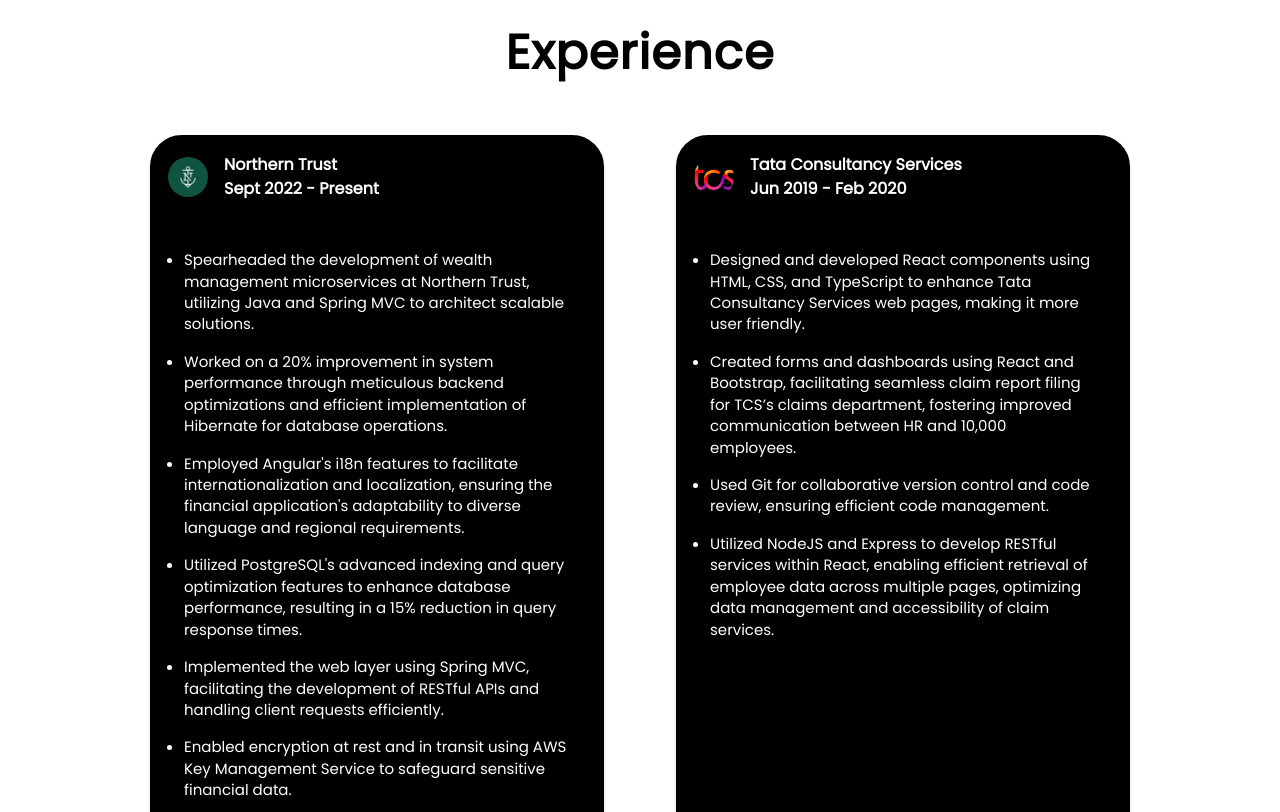
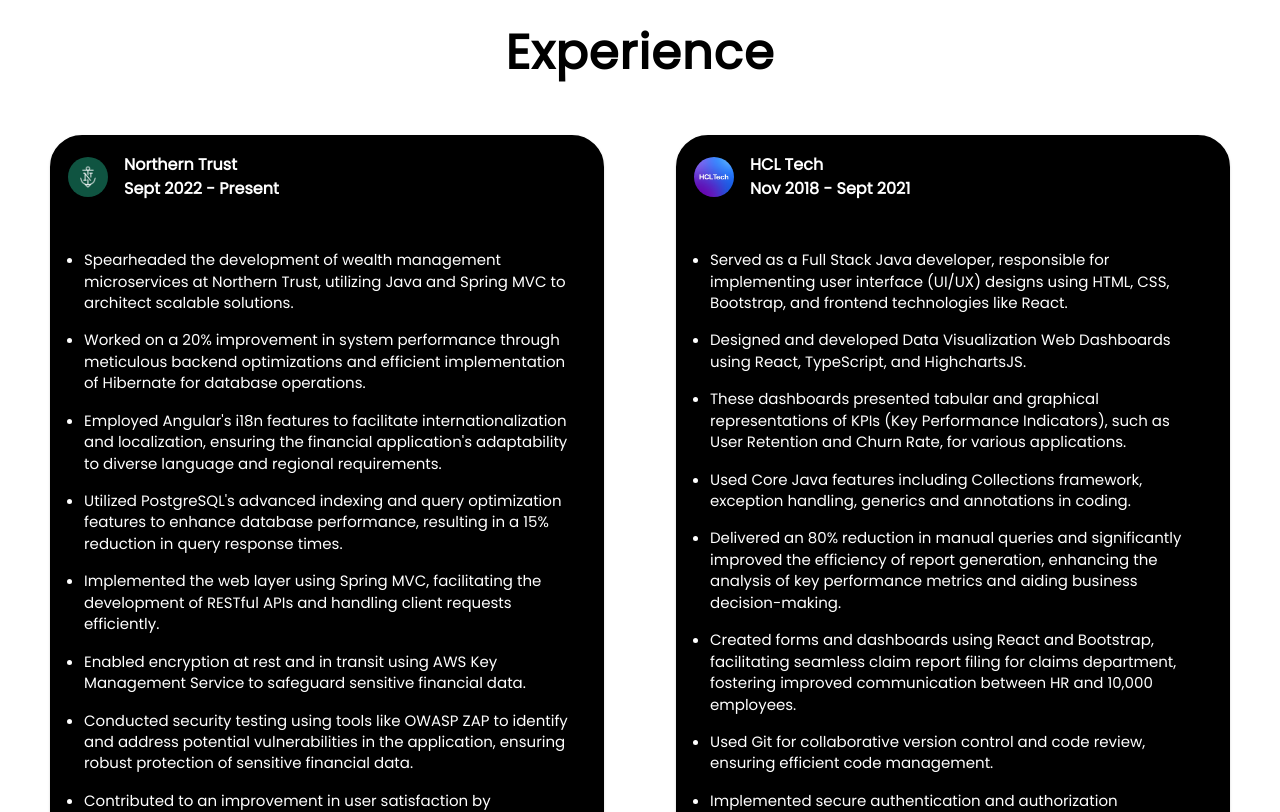
Before and after one commit to bevanjacinto/bevanjacinto.github.io, a React (Vite) app: page / in a window 1280 px wide. Shown: the part 1480-2292 px from the top of the page. Built offline with nearby package versions, Linux system fonts and the light colour scheme.

Commit message:
UI changes added

```diff
--- a/src/components/Experience.tsx
+++ b/src/components/Experience.tsx
@@ -5,6 +5,7 @@
 import rocket from "../assets/rocket_mortgage_profile_picture.png";
 import tcon from "../assets/tcs_logo.png";
 import nt from "../assets/nt.jpg";
+import htech from "../assets/hcl.jpg";
 
 const fih = [
   "Developed dynamic and reusable buttons and forms using React and Typescript for an e-learning application to teach unprivileged children.",
@@ -45,6 +46,17 @@
   "Enabled encryption at rest and in transit using AWS Key Management Service to safeguard sensitive financial data.",
   "Conducted security testing using tools like OWASP ZAP to identify and address potential vulnerabilities in the application, ensuring robust protection of sensitive financial data.",
   "Contributed to an improvement in user satisfaction by integrating an intuitive design and advanced functionality into the financial system.",
+];
+
+const hcl = [
+  "Served as a Full Stack Java developer, responsible for implementing user interface (UI/UX) designs using HTML, CSS, Bootstrap, and frontend technologies like React.",
+  "Designed and developed Data Visualization Web Dashboards using React, TypeScript, and HighchartsJS.",
+  "These dashboards presented tabular and graphical representations of KPIs (Key Performance Indicators), such as User Retention and Churn Rate, for various applications.",
+  "Used Core Java features including Collections framework, exception handling, generics and annotations in coding.",
+  "Delivered an 80% reduction in manual queries and significantly improved the efficiency of report generation, enhancing the analysis of key performance metrics and aiding business decision-making.",
+  "Created forms and dashboards using React and Bootstrap, facilitating seamless claim report filing for claims department, fostering improved communication between HR and 10,000 employees.",
+  "Used Git for collaborative version control and code review, ensuring efficient code management.",
+  "Implemented secure authentication and authorization mechanisms, including OAuth and JWT, to protect sensitive data and ensure user privacy.",
 ];
 
 const Experience = () => {
@@ -119,11 +131,11 @@
           content={ntr}
         />
         <ExperienceCard
-          name="Tata Consultancy Services"
-          datefrom="Jun 2019"
-          dateTo="Feb 2020"
-          logo={tcon}
-          content={tcs}
+          name="HCL Tech"
+          datefrom="Nov 2018"
+          dateTo="Sept 2021"
+          logo={htech}
+          content={hcl}
         />
       </Container>
     </>
--- a/src/components/ExperienceCard.tsx
+++ b/src/components/ExperienceCard.tsx
@@ -23,7 +23,7 @@
             md: "block",
           },
           marginX: 3,
-          maxWidth: 450,
+          maxWidth: 550,
           maxHeight: 750,
           borderRadius: 8,
           border: "2px solid black",
@@ -73,9 +73,9 @@
             xs: "block",
             md: "none",
           },
-          marginX: 3,
-          maxWidth: 450,
-          maxHeight: 750,
+          marginX: 2,
+          maxWidth: 400,
+          maxHeight: 760,
           borderRadius: 8,
           border: "2px solid black",
           background: "black",
```
Also changed, not shown: src/assets/hcl.jpg (added).
